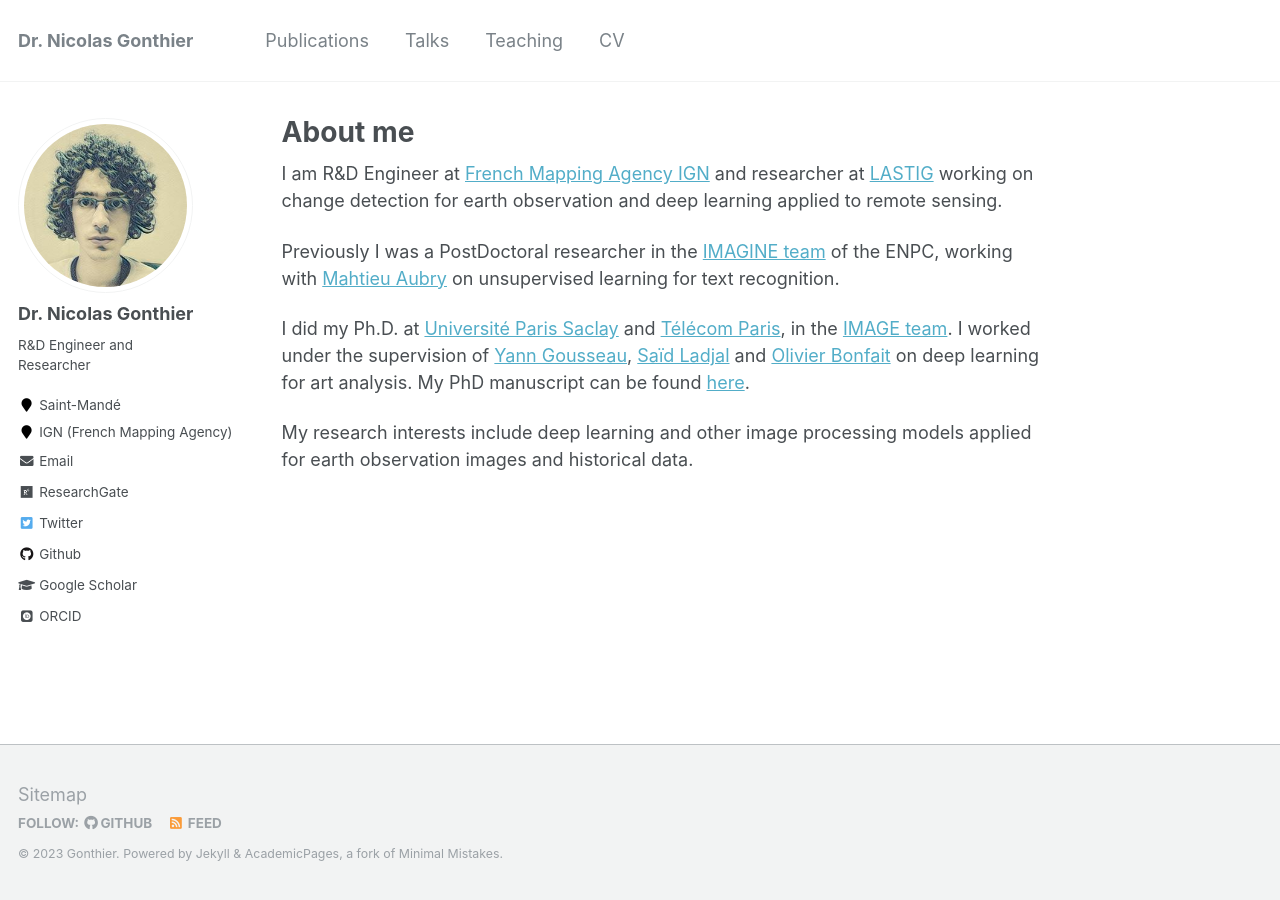
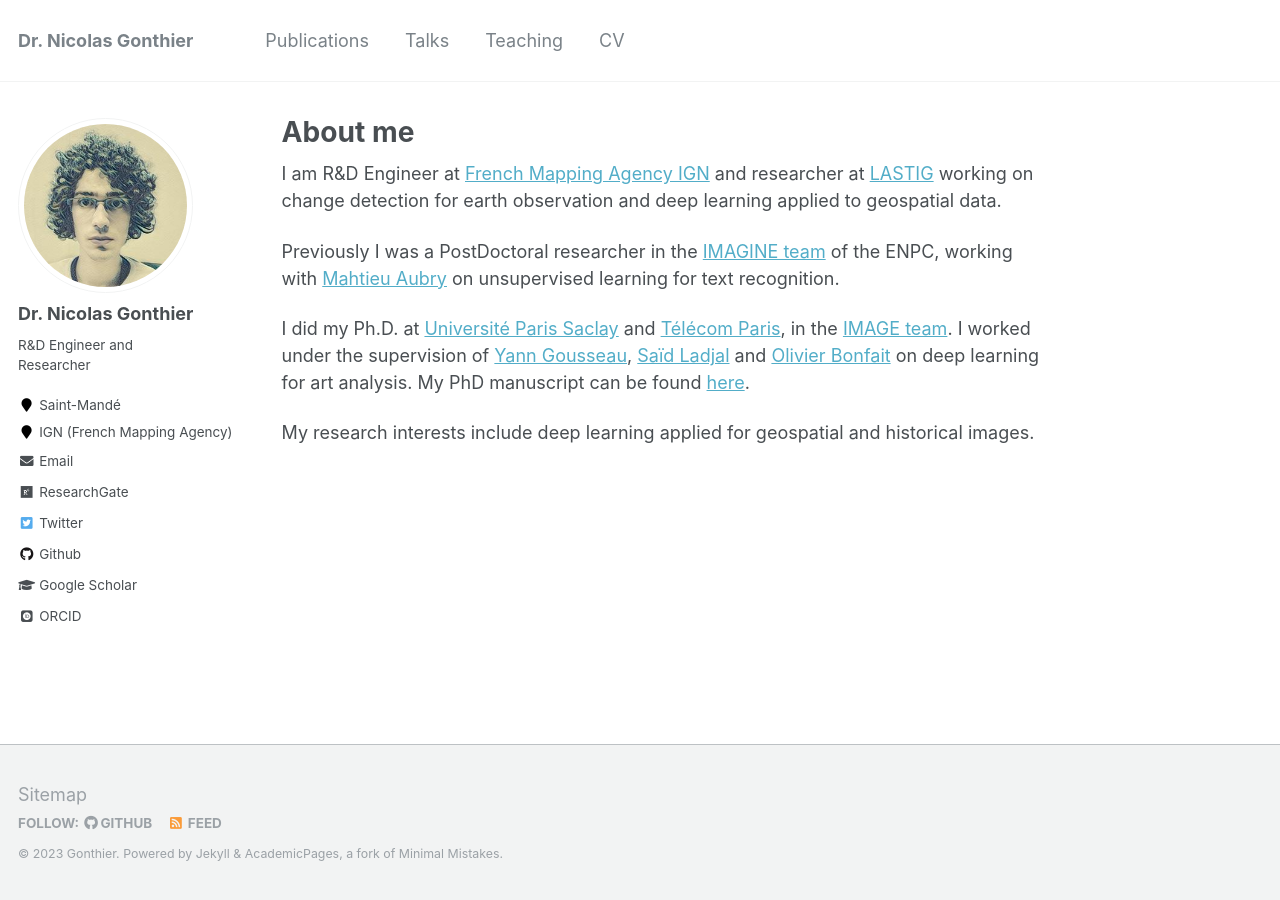
Before and after one commit to ngonthier/ngonthier.github.io, a Jekyll site: the page built from _pages/about.md, in a window 1280 px wide. Built offline with Jekyll 4.4.1, drawn with Linux system fonts in a browser that asks for light colours; some web fonts are replaced.

Commit message:
Update about.md

```diff
--- a/_pages/about.md
+++ b/_pages/about.md
@@ -8,7 +8,7 @@ redirect_from:
   - /about.html
 ---
 
-I am R&D Engineer at [French Mapping Agency IGN](https://www.ign.fr/) and researcher at [LASTIG](https://www.umr-lastig.fr/) working on change detection for earth observation and deep learning applied to remote sensing.
+I am R&D Engineer at [French Mapping Agency IGN](https://www.ign.fr/) and researcher at [LASTIG](https://www.umr-lastig.fr/) working on change detection for earth observation and deep learning applied to geospatial data.
 
 Previously I was a PostDoctoral researcher in the [IMAGINE team](https://imagine-lab.enpc.fr/) of the ENPC, working with [Mahtieu Aubry](https://imagine.enpc.fr/~aubrym/) on unsupervised learning for text recognition.
 
@@ -16,4 +16,4 @@ I did my Ph.D. at [Université Paris Saclay](https://www.universite-paris-saclay
 My PhD manuscript can be found [here](https://theses.hal.science/tel-03227373).
 
 
-My research interests include deep learning and other image processing models applied for earth observation images and historical data.
+My research interests include deep learning applied for geospatial and historical images.
```
